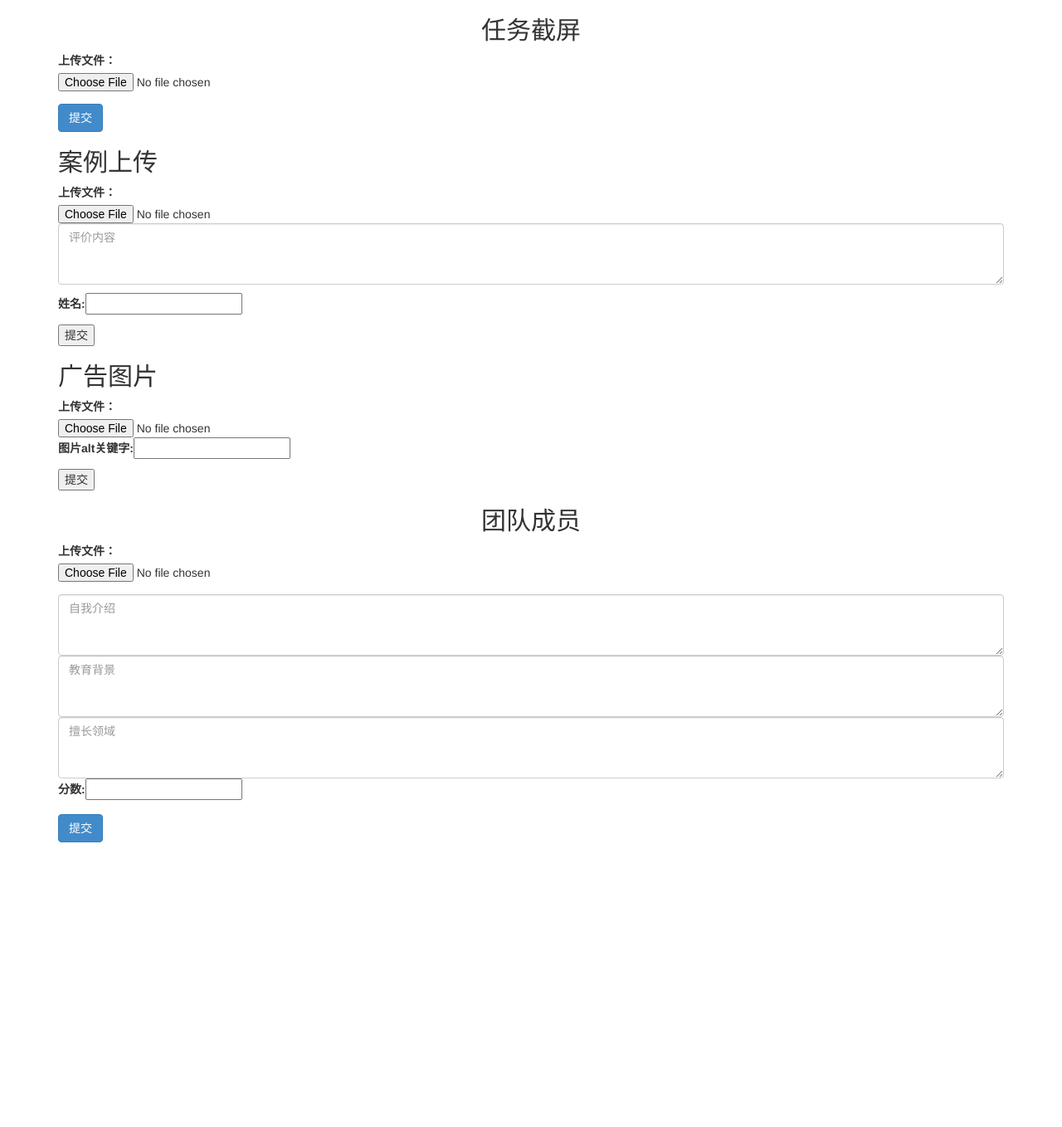
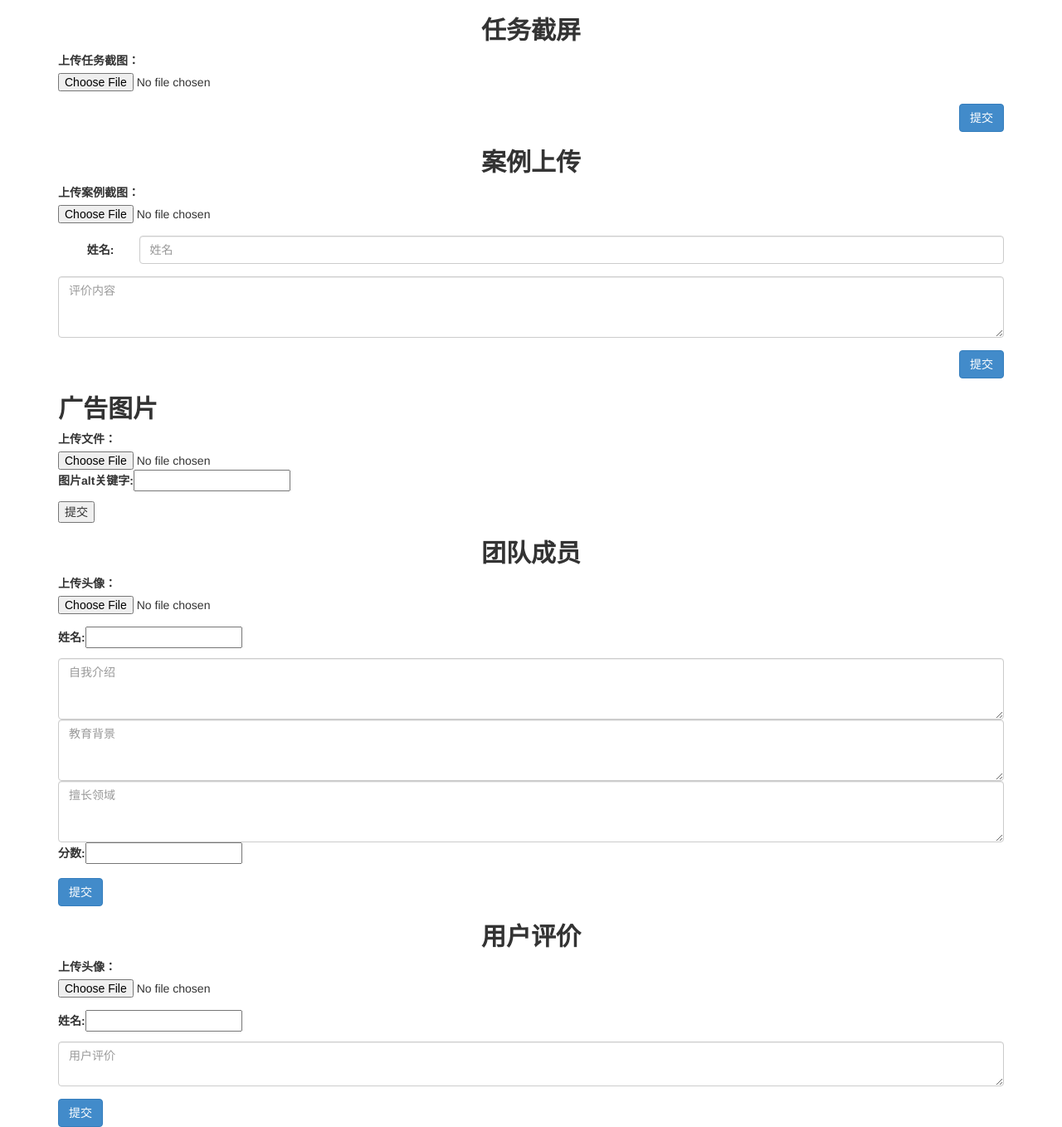
Before and after one commit to VHero/go, a PHP site: page /goapi/upload.htm in a window 1280 px wide. Shown: the whole page at 83% size. Before the commit the page ends 1015 px from the top, so only its background shows below. Run offline with PHP 8.4, Linux system fonts and the light colour scheme.

Commit message:
comment php change

```diff
--- a/teacherAction.php
+++ b/teacherAction.php
@@ -6,12 +6,14 @@ include "function.php";
         $educationbg=$_POST['educationbg'];
         $score=$_POST['score'];
         $speciality=$_POST['speciality'];
-		$columnArray = array("id" =>" ", "imgsrc" =>"","introduction"=>"","educationbg"=>"","score"=>"","speciality"=>"");
+        $name=$_POST['name'];
+		$columnArray = array("id" =>" ", "imgsrc" =>"","introduction"=>"","educationbg"=>"","score"=>"","speciality"=>"","name"=>"");
 		$columnArray['imgsrc']=$imgsrc;
 		$columnArray['introduction']=$introduction;
 		$columnArray['educationbg']=$educationbg;
 		$columnArray['score']=$score;
 		$columnArray['speciality']=$speciality;
+		$columnArray['name']=$name;
 		// print_r($columnArray);
 		insert($tableName,$columnArray);
 ?>
--- a/upload.htm
+++ b/upload.htm
@@ -4,26 +4,57 @@
 	<meta charset="UTF-8">
 	<title>Document</title>
 	<link rel="stylesheet" href="bootstrap/css/bootstrap.min.css">
+	<style type="text/css">
+		h2{
+			font-weight: bold;
+		}
+	</style>
 </head>
 <body>
 <div class="container">
 	<h2 class="text-center">任务截屏</h2>
-	<form id="upfile" name="upform" enctype="multipart/form-data" method="post" action="uploadAction.php">
+	<form id="upfile" name="upform" enctype="multipart/form-data" method="post" action="uploadAction.php" class="form-horizontal">
 	  	<div class="form-group">
-		    <label for="upfile">上传文件：</label>
+	  	<div class="col-md-12">
+		    <label for="upfile">上传任务截图：</label>
 		    <input type="file" name="upfile" id="fileField"/>
+
+	  	</div>
 		</div>
-	  	<input type="submit" name="submit" value="提交" class="btn btn-primary" />
+	  	  <div class="form-group">
+  			<div class="col-md-12">
+  			<input type="submit" name="submit" value="提交" class="btn-primary btn pull-right" />
+  			</div>
+  		</div>
 	</form>
 
-<h2>案例上传</h2>
-<form id="upfile" name="upform" enctype="multipart/form-data" method="post" action="caseAction.php">
-  <label for="upfile">上传文件：</label>
+<h2 class="text-center">案例上传</h2>
+<form id="upfile" name="upform" enctype="multipart/form-data" method="post" action="caseAction.php" class="form-horizontal">
+<div class="form-group">
+	<div class="col-md-12">
+	  <label for="upfile">上传案例截图：</label>
+  	  <input type="file" name="upfile" id="fileField" class="" />
+</div>
+</div>
+<div class="form-group">
+    <label for="inputEmail3" class="col-md-1 control-label">姓名:</label>
+    <div class="col-md-11">
+      <input type="email" class="form-control" id="inputEmail3" placeholder="姓名">
 
-  <input type="file" name="upfile" id="fileField" class="" />
-    <p><textarea type="text" class="form-control" name="contents" placeholder="评价内容" rows="3"></textarea>
-    <p><label>姓名:</label><input type="text" name="name"></p>
-  <input type="submit" name="submit" value="提交"/>
+    </div>
+
+
+  </div>
+  <div class="form-group">
+	<div class="col-md-12">
+		<textarea type="text" class="form-control" name="contents" placeholder="评价内容" rows="3"></textarea>
+	</div>
+</div>
+  <div class="form-group">
+  <div class="col-md-12">
+  	<input type="submit" name="submit" value="提交" class="btn-primary btn pull-right" />
+  </div>
+  </div>
 </form>
 <h2>广告图片</h2>
 <form id="upfile" name="upform" enctype="multipart/form-data" method="post" action="bannerAction.php">
@@ -35,10 +66,11 @@
 <h2 class="text-center">团队成员</h2>
 	<form id="upfile" name="upform" enctype="multipart/form-data" method="post" action="teacherAction.php">
 	  	<div class="form-group">
-		    <label for="upfile">上传文件：</label>
+		    <label for="upfile">上传头像：</label>
 		    <input type="file" name="upfile" id="fileField"/>
 		</div>
 		<div class="form-group">
+			<p><label>姓名:</label><input type="text" name="name"></p>
 			<textarea class="form-control" placeholder="自我介绍" rows="3"  name="introduction"></textarea>
 			<textarea class="form-control" placeholder="教育背景" rows="3"  name="educationbg"></textarea>
 			<textarea class="form-control" placeholder="擅长领域" rows="3"  name="speciality"></textarea>
@@ -46,6 +78,18 @@
 		</div>
 	  	<input type="submit" name="submit" value="提交" class="btn btn-primary" />
 	</form>
+	<h2 class="text-center">用户评价</h2>
+	<form id="upfile" name="upform" enctype="multipart/form-data" method="post" action="commentAction.php">
+	  	<div class="form-group">
+		    <label for="upfile">上传头像：</label>
+		    <input type="file" name="upfile" id="fileField"/>
+		</div>
+		<div class="form-group">
+			<p><label>姓名:</label><input type="text" name="name"></p>
+			<textarea class="form-control" placeholder="用户评价" name="comment"></textarea>
+		</div>
+	  	<input type="submit" name="submit" value="提交" class="btn btn-primary" />
+	</form>
 </div>
 
 </body>
```
Also changed, not shown: commentAction.php (added, +16 -0 lines), userComments/comments.php (renamed from userComments/comments.html, +41 -15 lines), uploadimg/1482998805.png (added), uploadimg/1482998860.png (added), uploadimg/1482998913.png (added), uploadimg/1482998944.png (added), uploadimg/1482999211.png (added), uploadimg/1483006683.jpg (added).
